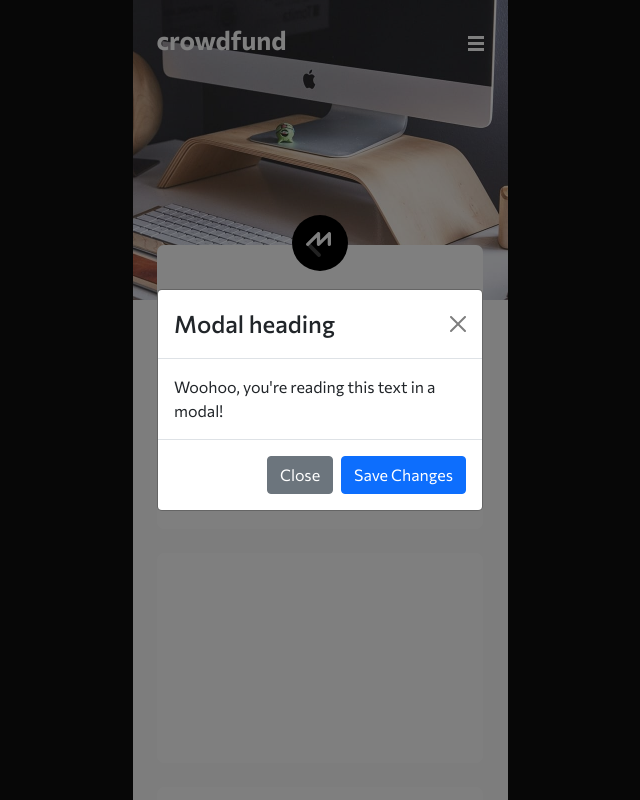
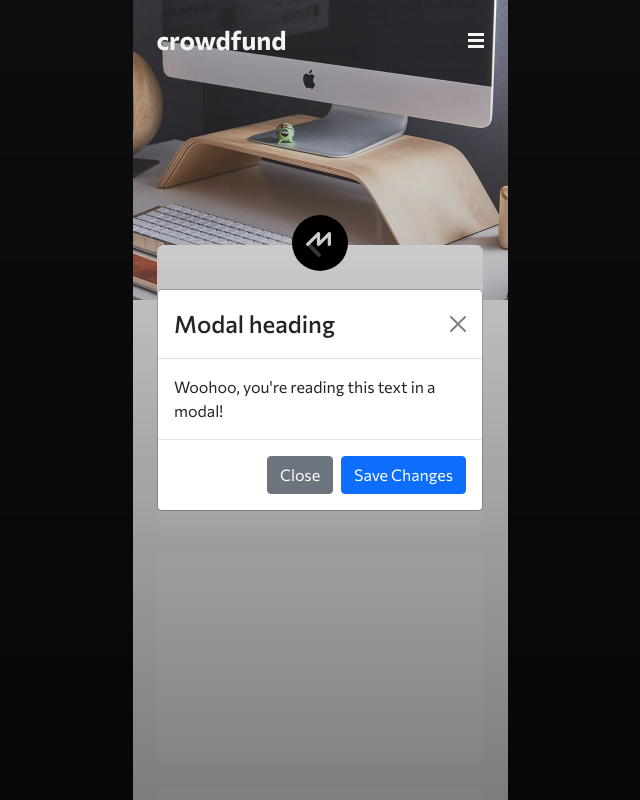
Before and after one commit to Francisco-Webdeveloper/crowdfund, a React (Create React App) app: page / in a window 1280 px wide. Both pictures are taken after a click on the button "Back this project". Shown: the top 800 px of the page, without its empty margins (320-960 px from the left). Built offline with nearby package versions, Linux system fonts and the light colour scheme.

Commit message:
build modal for navbar menu

```diff
--- /dev/null
+++ b/src/components/MobileMenu/MobileMenu.module.scss
@@ -0,0 +1,28 @@
+.menuModal {
+  width: 326px;
+  margin-top: 86px;
+  font-size: 18px;
+  font-weight: 500;
+  color: #262626;
+
+  .menuContent {
+    height: 213px;
+
+    * {
+      height: 71px;
+      display: flex;
+      align-items: center;
+      padding-left: 24px;
+      cursor: pointer;
+
+      &:hover {
+        background: rgba(0, 0, 0, 0.025);
+      }
+    }
+
+    .discover {
+      border: 1px solid #ececec;
+      border-width: 1px 0 1px 0;
+    }
+  }
+}
--- /dev/null
+++ b/src/components/MobileMenu/index.js
@@ -0,0 +1,19 @@
+import { Modal } from "react-bootstrap";
+import styles from "./MobileMenu.module.scss";
+// import "bootstrap/dist/css/bootstrap.min.css";
+
+export const MobileMenu = ({ showMenu, handleClose }) => {
+  return (
+    <Modal
+      show={showMenu}
+      onHide={handleClose}
+      dialogClassName={styles.menuModal}
+    >
+      <div className={styles.menuContent}>
+        <div>About</div>
+        <div className={styles.discover}>Discover</div>
+        <div>Get Started</div>
+      </div>
+    </Modal>
+  );
+};
--- a/src/components/ModalCard/ModalCard.module.scss
+++ b/src/components/ModalCard/ModalCard.module.scss
@@ -1,9 +1,10 @@
-// .modal {
-//   font-weight: 700;
-//   font-size: 40px;
-//   color: orange;
-// }
+.modal {
+  // Desktop
+  //   @media (min-width: 1440px) {
+  //     width: 728px;
+  //   }
+}
 
-// .text {
+// .modalWidth {
 //   color: red;
 // }
--- a/src/components/ModalCard/index.js
+++ b/src/components/ModalCard/index.js
@@ -9,7 +9,7 @@ export const ModalCard = ({ showModal, handleClose }) => {
       backdrop="static"
       keyboard={false}
       centered
-      dialogClassName="modal-width"
+      dialogClassName={styles.modalWidth}
       className={styles.modal}
     >
       <Modal.Header closeButton>
--- a/src/components/Navbar/Navbar.module.scss
+++ b/src/components/Navbar/Navbar.module.scss
@@ -24,7 +24,9 @@
     }
   }
 
-  .burgerMenu {
+  .menuIcon {
+    cursor: pointer;
+    margin-bottom: 6px;
     @media (min-width: 1440px) {
       display: none;
     }
--- a/src/components/Navbar/index.js
+++ b/src/components/Navbar/index.js
@@ -1,18 +1,29 @@
+import { MobileMenu } from "../MobileMenu";
 import styles from "./Navbar.module.scss";
 import menuIcon from "../../icons/icon-hamburger.svg";
+import closeMenuIcon from "../../icons/icon-close-menu.svg";
 import { useState } from "react";
 
 export const Navbar = () => {
+  const [showMenu, setShowMenu] = useState(false);
+
+  const handleShowMenu = () => setShowMenu(true);
+
+  const handleCloseMenu = () => setShowMenu(false);
+
+  const icon = showMenu ? closeMenuIcon : menuIcon;
   return (
     <div className={styles.navbar}>
       <h3 className={styles.logo}>crowdfund</h3>
       {/* Mobile */}
       <img
-        className={styles.burgerMenu}
-        src={menuIcon}
+        className={styles.menuIcon}
+        src={icon}
         alt="menu-icon"
+        onClick={handleShowMenu}
         height="15px"
       />
+      <MobileMenu showMenu={showMenu} handleClose={handleCloseMenu} />
       {/* Desktop */}
       <ul className={styles.links}>
         <li>About</li>
--- a/src/style.scss
+++ b/src/style.scss
@@ -36,7 +36,17 @@ body {
   justify-content: center;
 }
 
-.modal-width {
-  width: 326px;
-  max-width: none !important;
+// .modal-width {
+//   width: 326px;
+// }
+
+.modal-dialog {
+  max-width: 326px;
+  @media (min-width: 1440px) {
+    max-width: 728px;
+  }
 }
+
+.modal-backdrop {
+  background: linear-gradient(transparent, 40%, black);
+}
```
Also changed, not shown: src/icons/icon-close-menu.svg (added).
